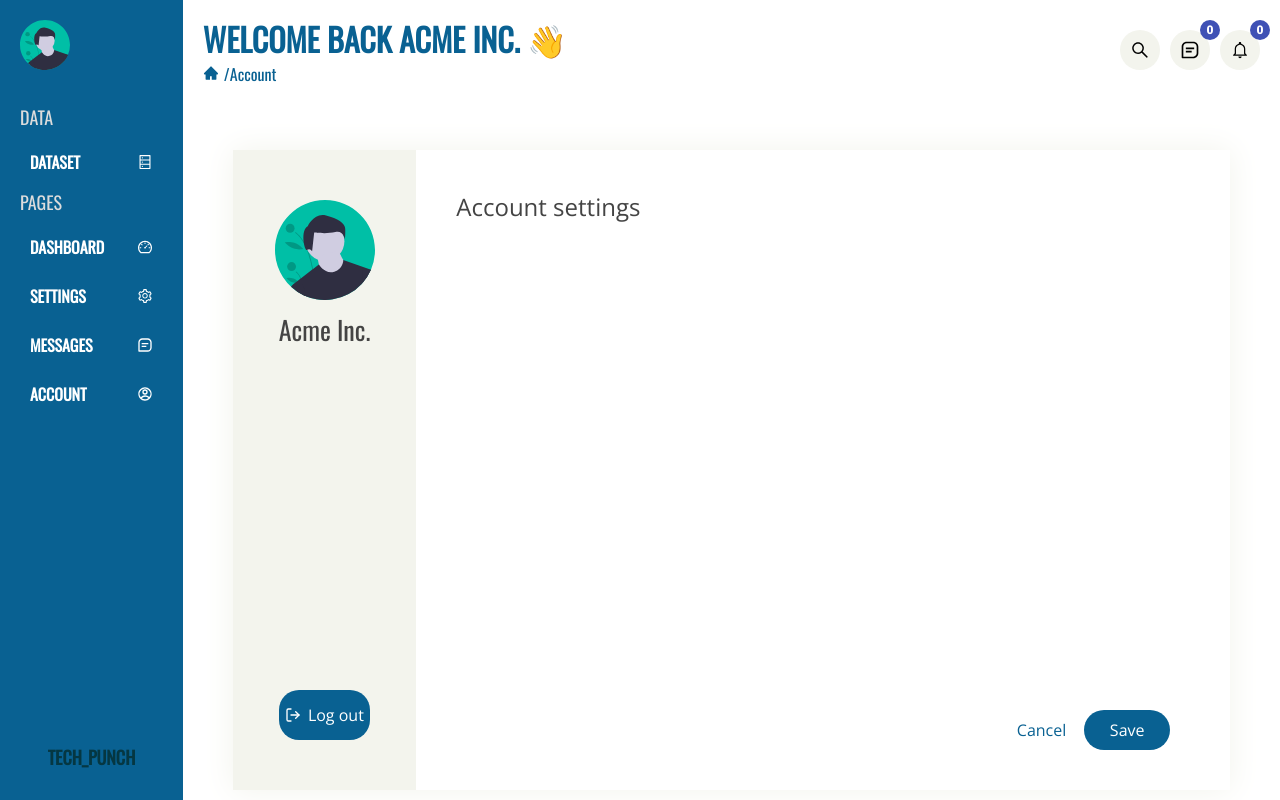
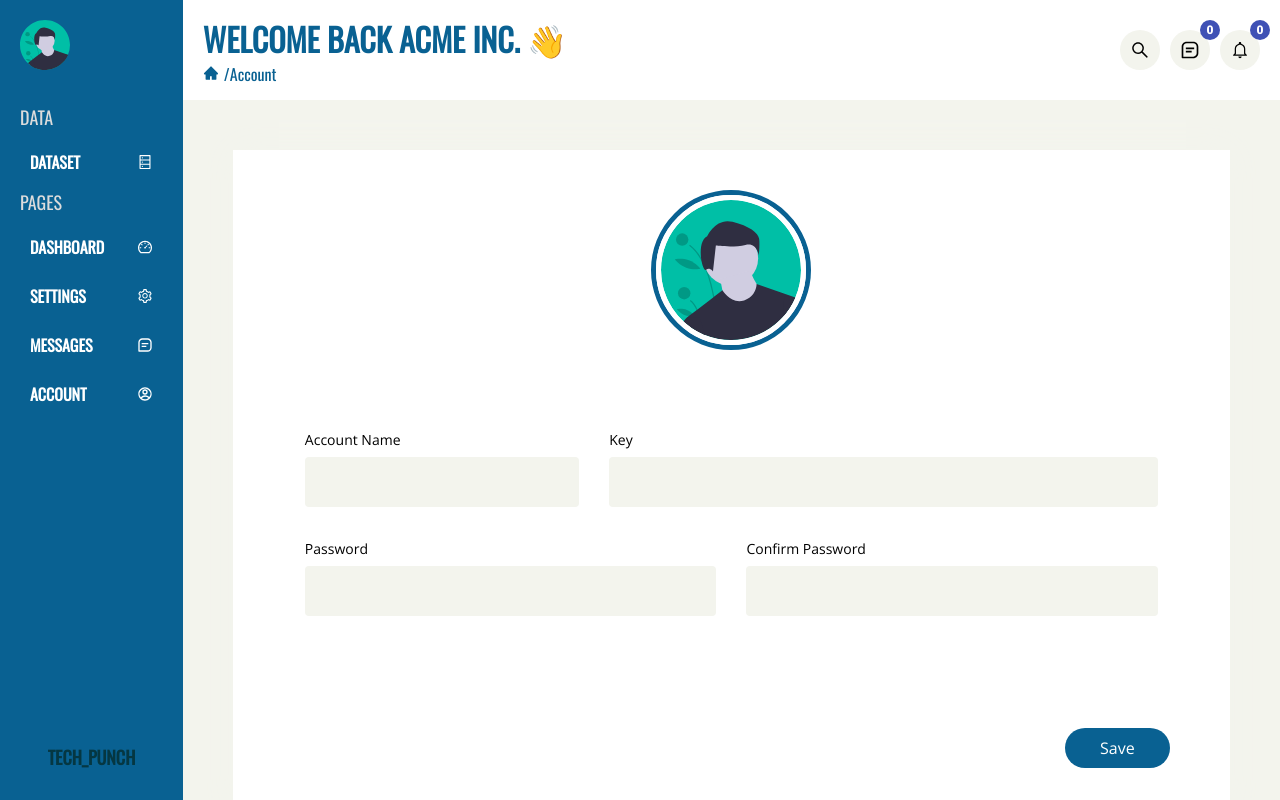
Before and after one commit to B-Houssam/t-punch, a React (Create React App) app: page /dashboard/account in a window 1280 px wide. Shown: the top 800 px of the page. Built offline with nearby package versions, Linux system fonts and the light colour scheme; a web font is replaced by a local one.

Commit message:
account dash front

```diff
--- a/src/components/Dashboard/DashBoardAccount/Account/AccElements.js
+++ b/src/components/Dashboard/DashBoardAccount/Account/AccElements.js
@@ -7,9 +7,10 @@ export const AccWrapper = styled.div`
   flex-direction: column;
   //justify-content: center;
   align-items: center;
+  background: #f3f4ed;
   width: 100%;
   height: 900px;
-  background: #fff;
+  //background: #fff;
   padding: 50px;
 `;
 
@@ -17,14 +18,15 @@ export const AccContainer = styled.div`
   display: flex;
   flex-direction: row;
   width: 100%;
-  height: 80%;
+  //height: 80%;
   //background: #f3f4ed;
   box-shadow: 0px 0px 30px 1px #f3f4ed;
 `;
 
 export const AccBar = styled.div`
   display: flex;
-  background: #f3f4ed;
+  background: #fff;
+  //background: #f3f4ed;
   flex: 1;
   flex-direction: column;
   align-items: center;
@@ -38,12 +40,34 @@ export const AccPhContainer = styled.div`
   flex-direction: column;
   justify-content: center;
   align-items: center;
+  border-radius: 200px;
+  border: 5px solid #096192;
+  z-index: 1;
 `;
 
 export const AccPh = styled.img`
-  width: 100px;
-  height: 100px;
-  margin-bottom: 10px;
+  width: 150px;
+  height: 150px;
+  border-radius: 200px;
+  //margin-bottom: 10px;
+  border: 5px solid #fff;
+`;
+
+export const Overlay = styled.div`
+  position: absolute;
+  background: #000;
+  display: flex;
+  align-items: center;
+  justify-content: center;
+  opacity: 0;
+  width: 150px;
+  height: 150px;
+  border-radius: 200px;
+  //display: none;
+  cursor: pointer;
+  &:hover {
+    opacity: 0.16;
+  }
 `;
 
 export const AccTxt = styled.p`
@@ -54,15 +78,16 @@ export const AccTxt = styled.p`
   color: #444444;
 `;
 
+/*
 export const AccLo = styled(LinkR)`
   background: #096192;
   display: flex;
   flex-direction: row;
   align-items: center;
   justify-content: space-evenly;
-  border-radius: 20px;
+  border-radius: 30px;
   height: 50px;
-  width: 50%;
+  width: 10%;
   color: #fff;
   font-family: "Open Sans", sans-serif;
   text-decoration: none;
@@ -72,6 +97,7 @@ export const AccLo = styled(LinkR)`
     color: #fff;
   }
 `;
+*/
 
 export const AccInfoContainer = styled.div`
   background: #fff;
@@ -80,7 +106,7 @@ export const AccInfoContainer = styled.div`
   flex-direction: column;
   padding: 40px;
   justify-content: space-between;
-  align-items: flex-start;
+  align-items: center;
 `;
 
 export const AccInfoTxt = styled.p`
@@ -96,6 +122,7 @@ export const AccInfoBtnWrapper = styled.div`
   flex-direction: row;
   justify-content: flex-end;
   padding-right: 20px;
+  padding-left: 20px;
   width: 100%;
   align-items: center;
 `;
@@ -133,3 +160,123 @@ export const AccInfoBtnCancel = styled(LinkR)`
     color: #d54c4c;
   }
 `;
+
+export const Container = styled.div`
+  //min-height: 692px;
+  width: 100%;
+  position: fixed;
+  bottom: 0;
+  left: 0;
+  top: 0;
+  z-index: 0;
+  overflow: hidden;
+  background: #096192;
+`;
+
+export const OutWrap = styled.div`
+  display: flex;
+  flex-direction: row;
+  align-items: center;
+  justify-content: space-evenly;
+  height: 100%;
+  width: 100%;
+`;
+
+export const Txt = styled.h1`
+  color: #010606;
+  font-size: 75px;
+  line-height: 1.1;
+  margin-bottom: 24px;
+  width: 350px;
+  font-family: "Oswald", sans-serif;
+  overflow: break-word;
+  @media screen and (max-width: 1050px) {
+    font-size: 48px;
+  }
+  @media screen and (max-width: 750px) {
+    display: none;
+  }
+`;
+
+export const FormWrap = styled.div`
+  height: 100%;
+  width: 100%;
+  display: flex;
+  flex-direction: column;
+  justify-content: center;
+  padding-bottom: 20px;
+  @media screen and (max-width: 400px) {
+    height: 80%;
+  }
+`;
+
+export const Icon = styled(LinkR)`
+  margin-top: 32px;
+  margin-left: 32px;
+  text-decoration: none;
+  font-weight: bold;
+  color: #fff;
+  font-family: "Oswald", sans-serif;
+  font-size: 32px;
+  @media screen and (max-width: 480px) {
+    margin-top: 8px;
+  }
+`;
+
+export const FormContent = styled.div`
+  height: 100%;
+  width: 100%;
+
+  display: flex;
+  flex-direction: column;
+  justify-content: center;
+  @media screen and (max-width: 480px) {
+    padding: 10px;
+  }
+`;
+
+export const Form = styled.form`
+  //background: #096192;
+  //max-width: 400px;
+  height: auto;
+  width: 100%;
+
+  z-index: 1;
+  display: grid;
+  margin: 0 auto;
+  padding: 80px 32px;
+  border-radius: 4px;
+
+  @media screen and (max-width: 480px) {
+    padding: 32px 32px;
+  }
+`;
+
+export const FormPass = styled.form`
+  height: auto;
+  width: 100%;
+  z-index: 1;
+  display: grid;
+  grid-template-columns: 1fr 1fr;
+  //grid-template-rows: 1fr 1fr;
+  column-gap: 30px;
+  @media screen and (max-width: 480px) {
+    padding: 32px 32px;
+  }
+`;
+
+export const FormLabel = styled.label`
+  margin-bottom: 8px;
+  color: #000;
+  font-size: 14px;
+  font-family: "Open Sans", sans-serif;
+`;
+
+export const FormInput = styled.input`
+  padding: 16px 16px;
+  margin-bottom: 32px;
+  border: none;
+  background: #f3f4ed;
+  border-radius: 4px;
+  font-family: "Open Sans", sans-serif;
+`;
--- a/src/components/Dashboard/DashBoardAccount/Account/index.js
+++ b/src/components/Dashboard/DashBoardAccount/Account/index.js
@@ -2,41 +2,65 @@ import React from "react";
 import {
   AccWrapper,
   AccContainer,
-  AccBar,
   AccInfoContainer,
   AccPhContainer,
-  AccTxt,
+  //AccTxt,
   AccPh,
-  AccLo,
-  AccInfoTxt,
+  //AccLo,
   AccInfoBtnSave,
   AccInfoBtnWrapper,
-  AccInfoBtnCancel,
+  //AccInfoBtnCancel,
+  Form,
+  FormContent,
+  FormInput,
+  FormLabel,
+  FormPass,
+  Overlay,
 } from "./AccElements";
 
 import img from "../../../../images/svg-9.svg";
 
-import { FiLogOut } from "react-icons/fi";
+import { MdModeEdit } from "react-icons/md";
+//import { FiLogOut } from "react-icons/fi";
 
 const Account = () => {
   return (
     <>
       <AccWrapper>
         <AccContainer>
-          <AccBar>
+          <AccInfoContainer>
             <AccPhContainer>
+              <Overlay>
+                <MdModeEdit size="40px" color="white"></MdModeEdit>
+              </Overlay>
               <AccPh src={img}></AccPh>
-              <AccTxt>Acme Inc.</AccTxt>
+              {/* <AccTxt>Acme Inc.</AccTxt> */}
             </AccPhContainer>
-            <AccLo>
-              <FiLogOut></FiLogOut>
-              Log out
-            </AccLo>
-          </AccBar>
-          <AccInfoContainer>
-            <AccInfoTxt>Account settings</AccInfoTxt>
+
+            {/** <AccInfoTxt>Settings</AccInfoTxt>*/}
+            <FormContent>
+              <Form action="#">
+                <FormPass style={{ "grid-template-columns": "1fr 2fr" }}>
+                  <FormLabel htmlFor="for">Account Name</FormLabel>
+                  <FormLabel htmlFor="for">Key</FormLabel>
+                  <FormInput type="email" required></FormInput>
+                  <FormInput type="email" required></FormInput>
+                </FormPass>
+                <FormPass>
+                  <FormLabel htmlFor="for">Password</FormLabel>
+                  <FormLabel htmlFor="for">Confirm Password</FormLabel>
+                  <FormInput type="password" required></FormInput>
+                  <FormInput type="password" required></FormInput>
+                </FormPass>
+              </Form>
+            </FormContent>
             <AccInfoBtnWrapper>
-              <AccInfoBtnCancel>Cancel</AccInfoBtnCancel>
+              {/** <AccLo>
+                <FiLogOut></FiLogOut>
+                Log out
+              </AccLo>*/}
+
+              {/*<AccInfoBtnCancel>Reset</AccInfoBtnCancel>*/}
               <AccInfoBtnSave>Save</AccInfoBtnSave>
             </AccInfoBtnWrapper>
           </AccInfoContainer>
--- a/src/components/Dashboard/SideBarD/SideBarElements.js
+++ b/src/components/Dashboard/SideBarD/SideBarElements.js
@@ -86,6 +86,7 @@ export const SideBarListItem = styled(LinkR)`
   align-items: center;
   margin-bottom: 5px;
   padding: 10px;
+  //background: ${({ lightBg }) => (lightBg ? "#096192" : "#053742")};
   &:hover,
   &.active {
     background: #053742;
--- a/src/components/Dashboard/SideBarD/index.js
+++ b/src/components/Dashboard/SideBarD/index.js
@@ -20,7 +20,7 @@ import { RiAccountCircleLine } from "react-icons/ri";
 
 import img from "../../../images/svg-9.svg";
 
-const SideBarDD = () => {
+const SideBarDD = ({ lightBg }) => {
   return (
     <>
       <SideBar>
```
Also changed, not shown: src/models/user.js (added).
